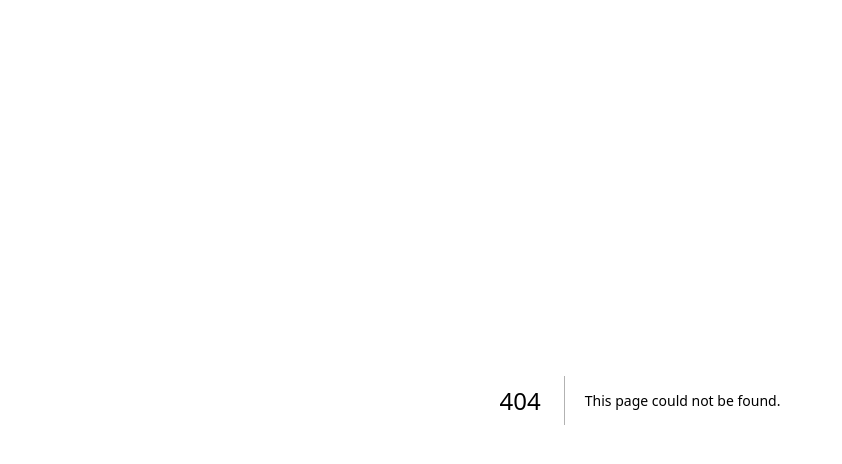
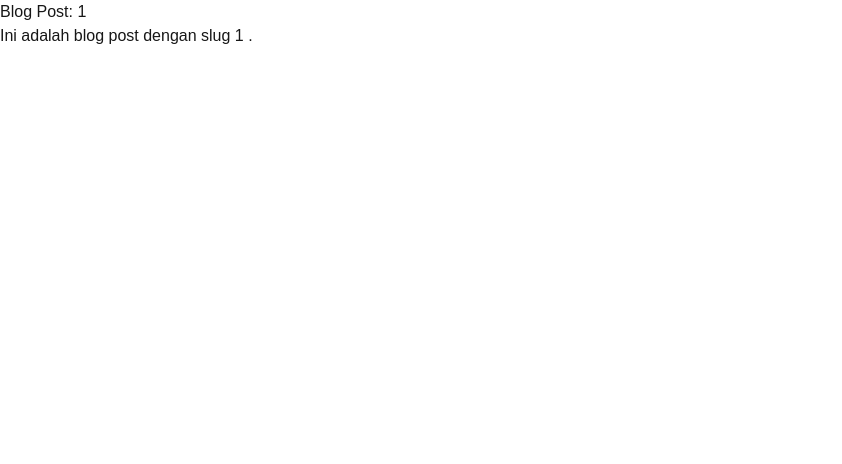
Before and after one commit to Haidarly2/03-next-introduction, a Next.js app: page /blog/1 in a window 1280 px wide. Before the commit this address had no page. Shown: the top 464 px of the page, without its empty margins (0-842 px from the left). Built offline with nearby package versions, Linux system fonts and the light colour scheme.

Commit message:
Dynamic routes for [slug].js - Step 3

```diff
--- /dev/null
+++ b/pages/blog/[slug].js
@@ -0,0 +1,14 @@
+import { useRouter } from 'next/router';
+
+const BlogPost = () => {
+    const router = useRouter();
+    const { slug } = router.query;
+
+    return (
+        <div>
+            <h1>Blog Post: {slug}</h1>
+            <p>Ini adalah blog post dengan slug {slug} .</p>
+        </div>
+    );
+};
+export default BlogPost;
```
